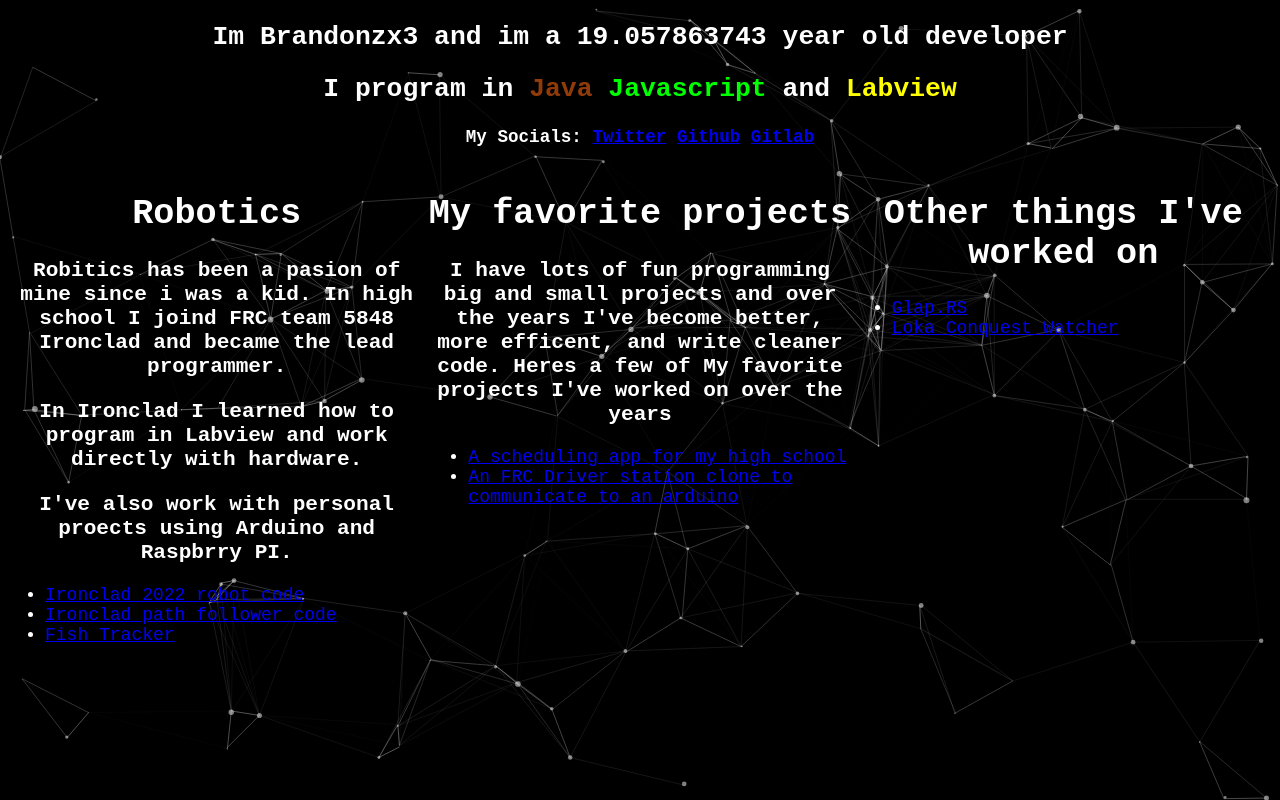
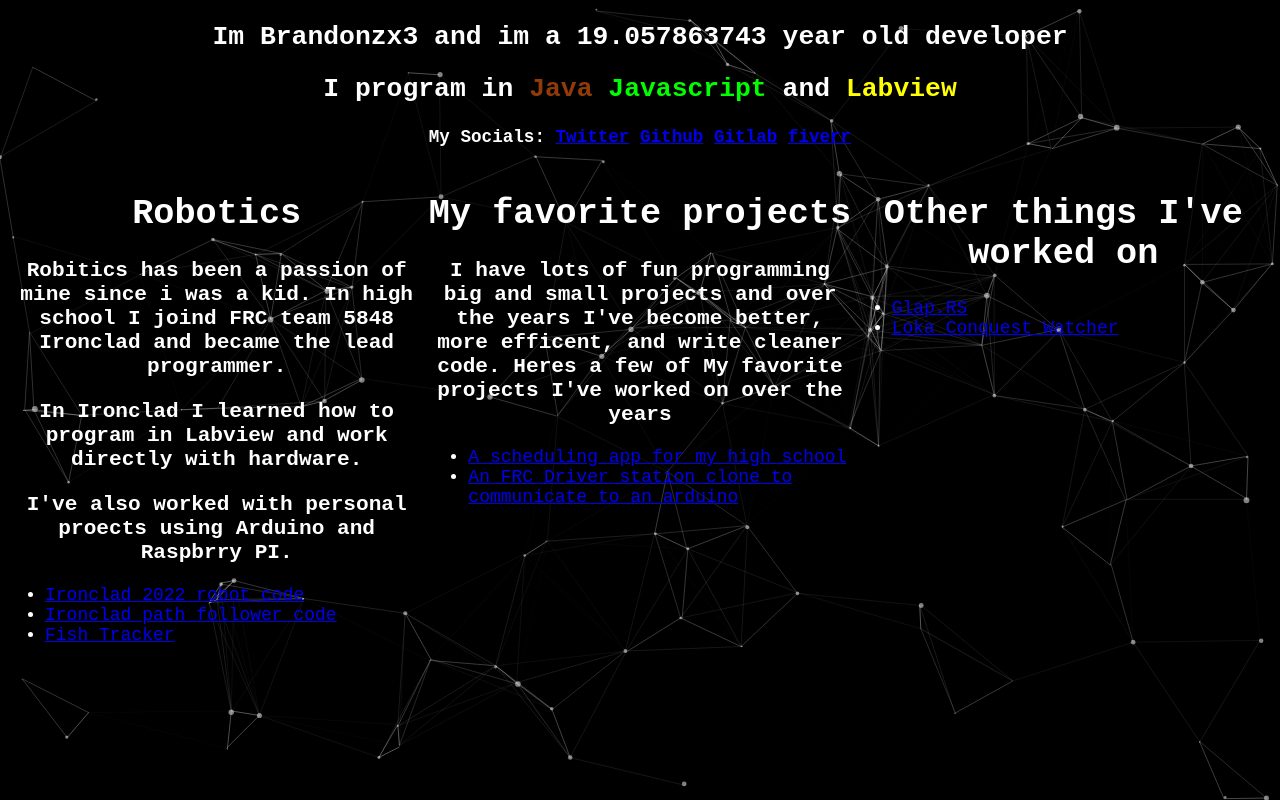
Before and after one commit to brandonzx3/portfolio, a website: page client/index.html in a window 1280 px wide. Drawn offline with nearby package versions, Linux system fonts and the light colour scheme.

Commit message:
added fiver link

```diff
--- a/client/index.html
+++ b/client/index.html
@@ -17,14 +17,15 @@
                     <span><a href="https://twitter.com/Brandonzx3VEVO">Twitter</a></span>
                     <span><a href="https://github.com/brandonzx3">Github</a></span>
                     <span><a href="https://gitlab.com/brandonzx3">Gitlab</a></span>
+                    <span><a href="https://www.fiverr.com/brandonzx3">fiverr</a></span>
                 </h4>
             </div>
             <div id="grid">
                 <div id="Robotics" class="grid-item">
                     <h1>Robotics</h1>
-                    <p>Robitics has been a pasion of mine since i was a kid. In high school I joind FRC team 5848 Ironclad and became the lead programmer.</p>
+                    <p>Robitics has been a passion of mine since i was a kid. In high school I joind FRC team 5848 Ironclad and became the lead programmer.</p>
                     <p>In Ironclad I learned how to program in Labview and work directly with hardware.</p>
-                    <p>I've also work with personal proects using Arduino and Raspbrry PI.</p>
+                    <p>I've also worked with personal proects using Arduino and Raspbrry PI.</p>
                     <ul>
                         <li><a href="https://gitlab.com/ironclad_code/ironclad-2022">Ironclad 2022 robot code</a></li>
                         <li><a href="https://gitlab.com/ironclad_code/ironclad-pathplanner">Ironclad path follower code</a></li>
```
